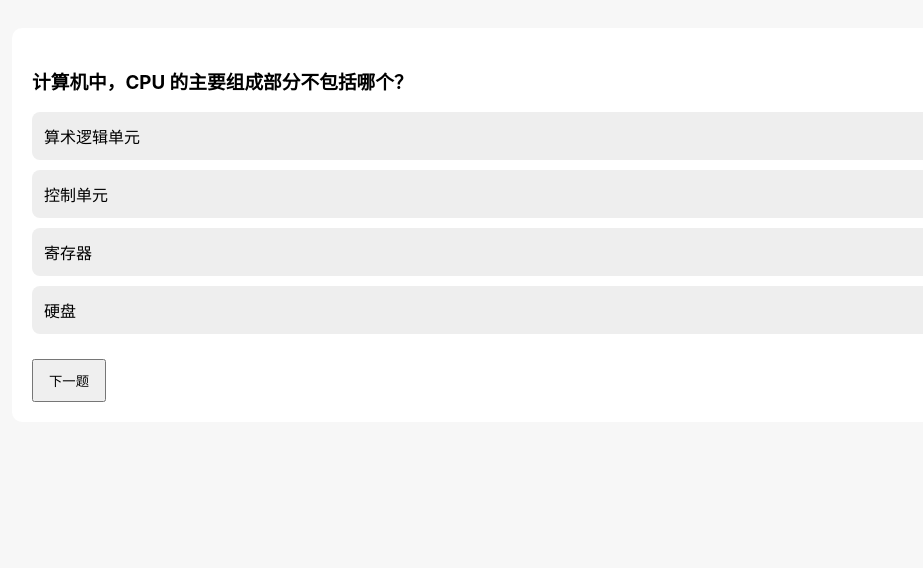
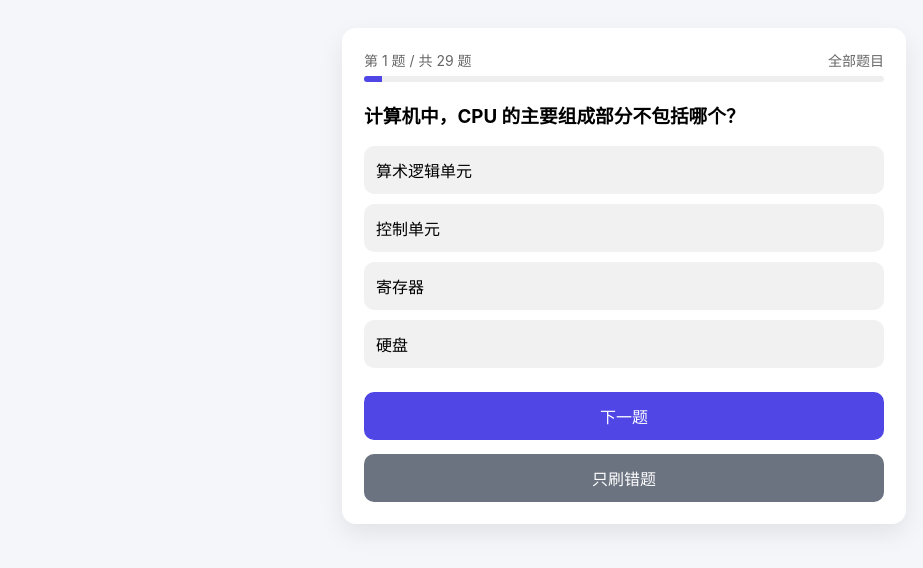
Before and after one commit to kali1q/1, a plain HTML site: page index.html in a window 1280 px wide. Shown: the whole page, without its empty margins (16-939 px from the left). Drawn offline with Linux system fonts and the light colour scheme.

Commit message:
Enhance quiz app with progress tracking and new styles
Updated styling and functionality for the quiz application, including progress tracking and result display.

```diff
--- a/index.html
+++ b/index.html
@@ -4,29 +4,115 @@
 <meta charset="UTF-8">
 <meta name="viewport" content="width=device-width, initial-scale=1.0">
 <title>刷题</title>
+
 <style>
-body { font-family: -apple-system, BlinkMacSystemFont; padding: 20px; background: #f7f7f7; }
-.card { background: #fff; padding: 20px; border-radius: 10px; }
-.option { padding: 12px; margin: 10px 0; background: #eee; border-radius: 8px; cursor: pointer; }
-.option.correct { background: #c8f7c5; }
-.option.wrong { background: #f7c5c5; }
-button { margin-top: 15px; padding: 10px 15px; }
+body {
+  font-family: -apple-system, BlinkMacSystemFont;
+  padding: 20px;
+  background: #f5f6fa;
+}
+
+.card {
+  max-width: 520px;
+  margin: auto;
+  background: #fff;
+  padding: 22px;
+  border-radius: 14px;
+  box-shadow: 0 10px 25px rgba(0,0,0,0.08);
+}
+
+.meta {
+  display: flex;
+  justify-content: space-between;
+  font-size: 14px;
+  color: #666;
+  margin-bottom: 6px;
+}
+
+.progress {
+  height: 6px;
+  background: #eee;
+  border-radius: 3px;
+  overflow: hidden;
+  margin-bottom: 16px;
+}
+
+#progress-bar {
+  height: 100%;
+  width: 0%;
+  background: #4f46e5;
+  transition: width 0.3s;
+}
+
+.option {
+  padding: 12px;
+  margin: 10px 0;
+  background: #f1f1f1;
+  border-radius: 10px;
+  cursor: pointer;
+  transition: 0.2s;
+}
+
+.option:hover {
+  background: #e5e7eb;
+}
+
+.option.correct { background: #d1fae5; }
+.option.wrong { background: #fee2e2; }
+
+button {
+  margin-top: 14px;
+  width: 100%;
+  padding: 12px;
+  border: none;
+  border-radius: 10px;
+  background: #4f46e5;
+  color: #fff;
+  font-size: 16px;
+}
+
+button.secondary {
+  background: #6b7280;
+}
+
+#result {
+  text-align: center;
+  font-size: 18px;
+}
 </style>
 </head>
+
 <body>
 
 <div class="card">
+  <div class="meta">
+    <span id="counter"></span>
+    <span id="mode"></span>
+  </div>
+
+  <div class="progress">
+    <div id="progress-bar"></div>
+  </div>
+
   <h3 id="question"></h3>
   <div id="options"></div>
   <p id="analysis" style="display:none;"></p>
+
   <button onclick="next()">下一题</button>
+  <button class="secondary" onclick="retryWrong()">只刷错题</button>
 </div>
 
 <script>
 let questions = [];
+let current = [];
 let index = 0;
 
-// 简单解析 CSV
+let correctCount = 0;
+let wrongSet = new Set();
+
+const STORE_KEY = "quiz-progress";
+
+// CSV 解析
 function parseCSV(text) {
   return text.trim().split('\n').slice(1).map(line => {
     const [q, o1, o2, o3, o4, answer, analysis] = line.split(',');
@@ -39,16 +125,33 @@ fetch('questions.csv')
   .then(res => res.text())
   .then(text => {
     questions = parseCSV(text);
+    loadProgress();
     render();
   });
 
+// 渲染题目
 function render() {
-  if (!questions.length) return;
-  const q = questions[index];
+  if (index >= current.length) {
+    showResult();
+    return;
+  }
+
+  const q = current[index];
+
+  document.getElementById("counter").innerText =
+    `第 ${index + 1} 题 / 共 ${current.length} 题`;
+
+  document.getElementById("mode").innerText =
+    current === questions ? "全部题目" : "错题模式";
+
+  document.getElementById("progress-bar").style.width =
+    ((index + 1) / current.length * 100) + "%";
+
   document.getElementById("question").innerText = q.q;
+  document.getElementById("analysis").style.display = "none";
+
   const box = document.getElementById("options");
   box.innerHTML = "";
-  document.getElementById("analysis").style.display = "none";
 
   q.options.forEach((opt, i) => {
     const div = document.createElement("div");
@@ -59,26 +162,98 @@ function render() {
   });
 }
 
+// 答题
 function check(div, i) {
-  const q = questions[index];
+  const q = current[index];
   const options = document.querySelectorAll(".option");
   options.forEach(o => o.onclick = null);
 
-  if (i === q.answer) div.classList.add("correct");
-  else {
+  if (i === q.answer) {
+    div.classList.add("correct");
+    correctCount++;
+  } else {
     div.classList.add("wrong");
     options[q.answer].classList.add("correct");
+    wrongSet.add(q);
   }
 
   const a = document.getElementById("analysis");
   a.innerText = "解析：" + q.analysis;
   a.style.display = "block";
+
+  saveProgress();
 }
 
+// 下一题
 function next() {
-  index = (index + 1) % questions.length;
+  index++;
   render();
 }
+
+// 显示结果
+function showResult() {
+  const rate = Math.round(correctCount / current.length * 100);
+
+  document.querySelector(".card").innerHTML = `
+    <div id="result">
+      <h2>刷题完成 🎉</h2>
+      <p>正确率：<b>${rate}%</b></p>
+      <p>正确：${correctCount} / ${current.length}</p>
+      <p>错题：${wrongSet.size}</p>
+      <button onclick="restart()">重新刷全部</button>
+      <button class="secondary" onclick="retryWrong()">只刷错题</button>
+    </div>
+  `;
+
+  localStorage.removeItem(STORE_KEY);
+}
+
+// 重新开始
+function restart() {
+  index = 0;
+  correctCount = 0;
+  wrongSet.clear();
+  current = questions;
+  location.reload();
+}
+
+// 只刷错题
+function retryWrong() {
+  if (wrongSet.size === 0) {
+    alert("当前没有错题");
+    return;
+  }
+  current = Array.from(wrongSet);
+  index = 0;
+  correctCount = 0;
+  wrongSet.clear();
+  document.querySelector(".card").innerHTML = document.body.innerHTML;
+  location.reload();
+}
+
+// 本地存储
+function saveProgress() {
+  localStorage.setItem(STORE_KEY, JSON.stringify({
+    index,
+    correctCount,
+    wrong: Array.from(wrongSet).map(q => q.q)
+  }));
+}
+
+function loadProgress() {
+  const data = JSON.parse(localStorage.getItem(STORE_KEY));
+  current = questions;
+
+  if (data) {
+    index = data.index;
+    correctCount = data.correctCount;
+    data.wrong.forEach(qText => {
+      const q = questions.find(x => x.q === qText);
+      if (q) wrongSet.add(q);
+    });
+  }
+}
 </script>
+
 </body>
 </html>
```
